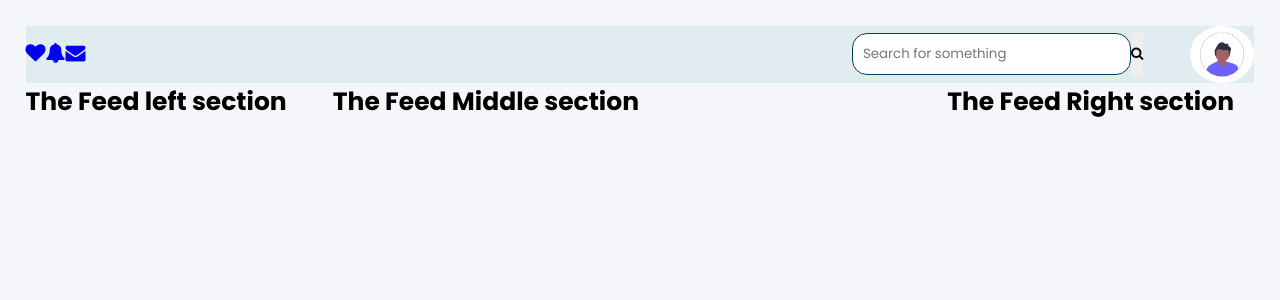
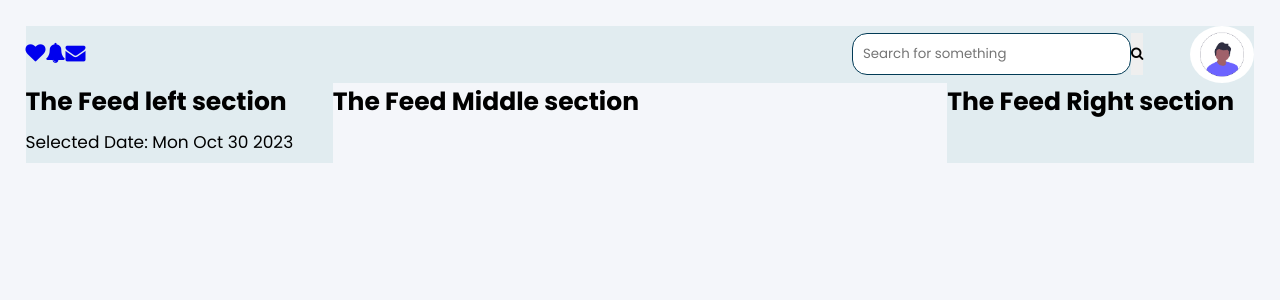
Before and after one commit to Nemwel-Boniface/entrepreneur_connect_fe, a React (Create React App) app: page /feed in a window 1280 px wide. Shown: the top 300 px of the page. Built offline with nearby package versions, Linux system fonts and the light colour scheme.

Commit message:
Update included:   - Installed the React calendar to the project   - Used the React calendar in the project to get the date   - Added some styling to the feed right and left sections to distinguish them from the main feed

```diff
--- a/package.json
+++ b/package.json
@@ -8,6 +8,7 @@
     "@testing-library/react": "^13.4.0",
     "@testing-library/user-event": "^13.5.0",
     "react": "^18.2.0",
+    "react-calendar": "^4.6.0",
     "react-dom": "^18.2.0",
     "react-icons": "^4.11.0",
     "react-redux": "^8.1.2",
--- a/src/components/feed/FeedLeft.js
+++ b/src/components/feed/FeedLeft.js
@@ -1,9 +1,16 @@
-import React from "react";
+import React, { useState } from "react";
+import Calendar from "react-calendar";
 
 const FeedLeft = () => {
+  const [ date, setDate ] = useState(new Date());
   return (
     <section className="feedLeft">
       <h2>The Feed left section</h2>
+
+      <p className='text-center'>
+        <span className='bold'>Selected Date:</span>{' '}
+        {date.toDateString()}
+      </p>
     </section>
   )
 }
--- a/src/stylesheets/feed/feed.css
+++ b/src/stylesheets/feed/feed.css
@@ -23,6 +23,11 @@
     display: grid;
     grid-template-columns: 1fr 2fr 1fr;
   }
+
+  .feedLeft, .FeedRight {
+    background-color: var(--herobg);
+    height: 100%;
+  }
 }
 
 /* Desktop versions now */
```
Also changed, not shown: 1 other file (tests, documents, lock files or other folders).
